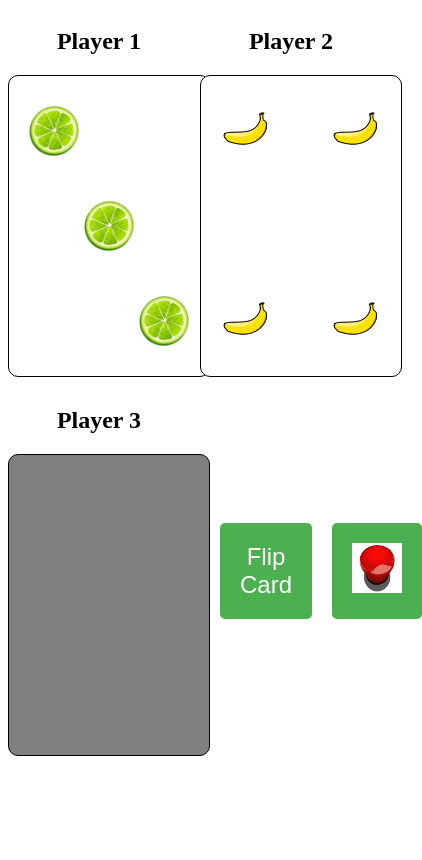
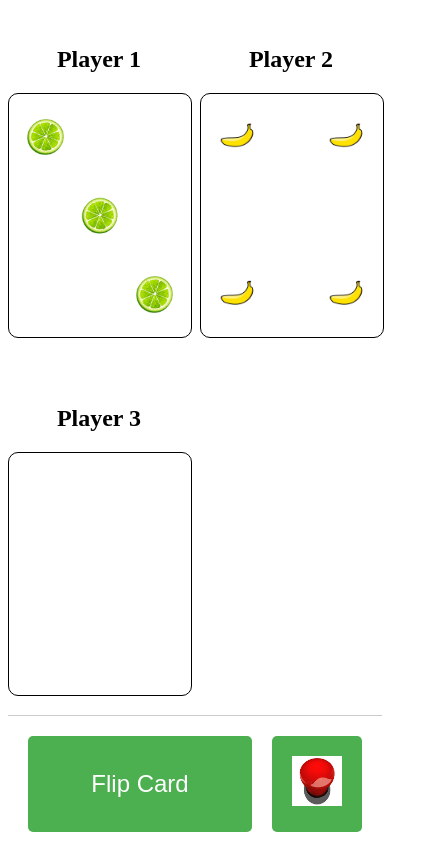
Before and after one commit to vijkrish/fruit-punch-online-game, a Next.js app in the folder frontend-react-app/: page / in a window 390 px wide. Shown: the whole page, 422 px wide, since content can reach past the window. Built offline with nearby package versions, Linux system fonts and the light colour scheme.

Commit message:
Make card height responsive

```diff
--- a/frontend-react-app/src/app/page.js
+++ b/frontend-react-app/src/app/page.js
@@ -13,6 +13,12 @@ const HomePage = () => {
 
   return (
     <div style={{
+      display: 'flex',
+      flexDirection: 'column',
+      minHeight: '100vh', // Ensures the container takes the full height of the viewport
+    }}>
+      <div style={{
+        flex: '1', // Allows the player grid to take up available space
         display: 'grid',
         gridTemplateColumns: 'repeat(auto-fill, minmax(170px, 1fr))',
         gap: '10px',
@@ -31,11 +37,13 @@ const HomePage = () => {
             <Card fruit={player.hand.fruit || ''} quantity={player.hand.quantity || 0} isEmpty={!player.hand.fruit} />
           </div>
         ))}
+      </div>
       <div style={{
         padding: '20px',
         display: 'flex',
         justifyContent: 'space-between',
         gap: '20px',
+        borderTop: '1px solid #ccc', // Optional: adds a border to separate the buttons from the grid
       }}>
         <FlipCardButton />
         <BuzzerButton />
--- a/frontend-react-app/src/components/Card.js
+++ b/frontend-react-app/src/components/Card.js
@@ -1,26 +1,17 @@
 // src/components/Card.js
 import React from 'react';
+import '../css/Card.css'; // Import the CSS file
+
 
 const Card = ({ fruit, quantity, isEmpty }) => {
     fruit = fruit.toLowerCase();
 
     const styles = {
-      card: {
-        width: '200px',
-        height: '300px',
-        border: '1px solid black',
-        borderRadius: '10px',
-        position: 'relative',
-        backgroundColor: isEmpty ? 'grey' : 'white', // Set background color based on isEmpty
-        display: 'flex',
-        justifyContent: 'center',
-        alignItems: 'center',
-      },
-      image: {
-        width: '50px',
-        height: '50px',
-        position: 'absolute',
-      },
+        image: {
+            width: '20%', // Use percentage for image size
+            height: 'auto', // Maintain aspect ratio
+            position: 'absolute',
+        },
     };
 
     const getImageStyles = (index) => {
--- /dev/null
+++ b/frontend-react-app/src/css/Card.css
@@ -0,0 +1,18 @@
+.card {
+    width: 100%;
+    max-width: 200px;
+    height: auto;
+    aspect-ratio: 3 / 4;
+    border: 1px solid black;
+    border-radius: 10px;
+    position: relative;
+    display: flex;
+    justify-content: center;
+    align-items: center;
+}
+
+@media (min-width: 768px) {
+    .card {
+        max-width: 300px; /* Increase max width for larger screens */
+    }
+}
```
Lines whose indentation alone changed are shown as unchanged.
